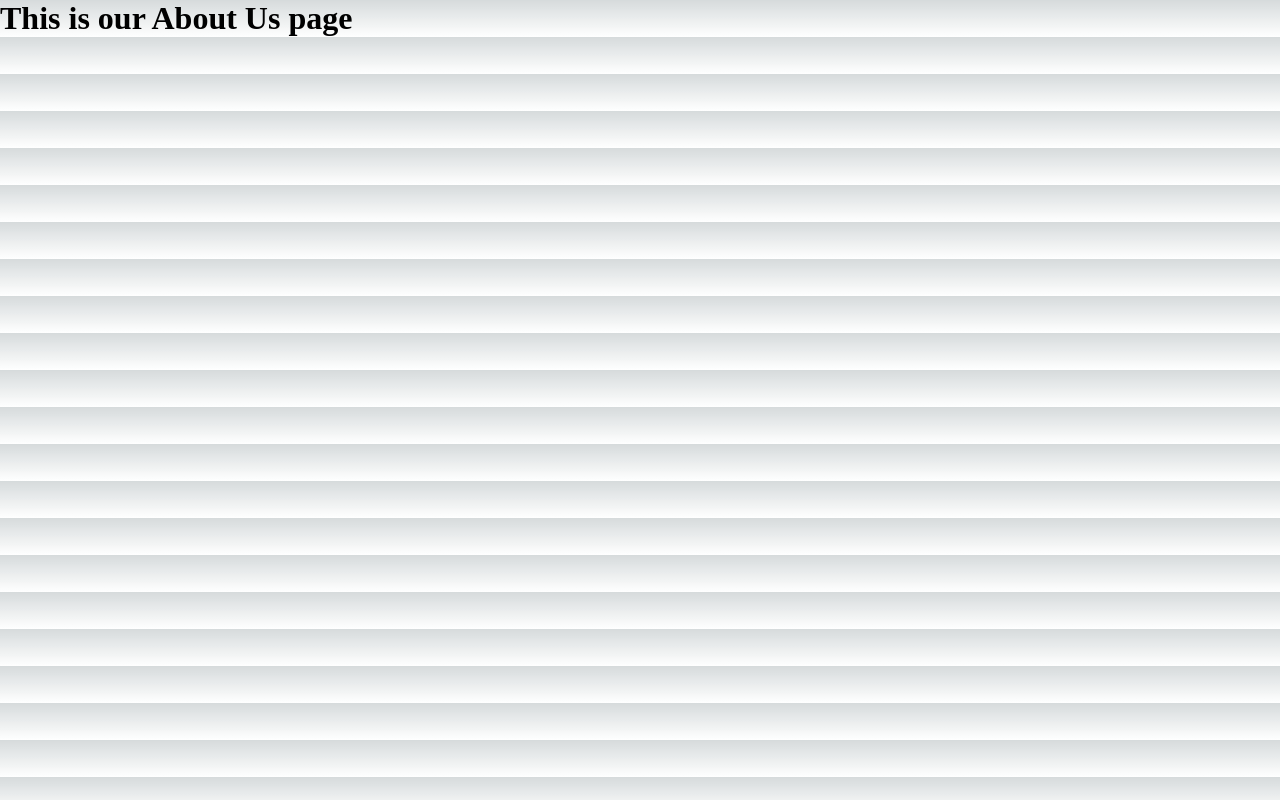
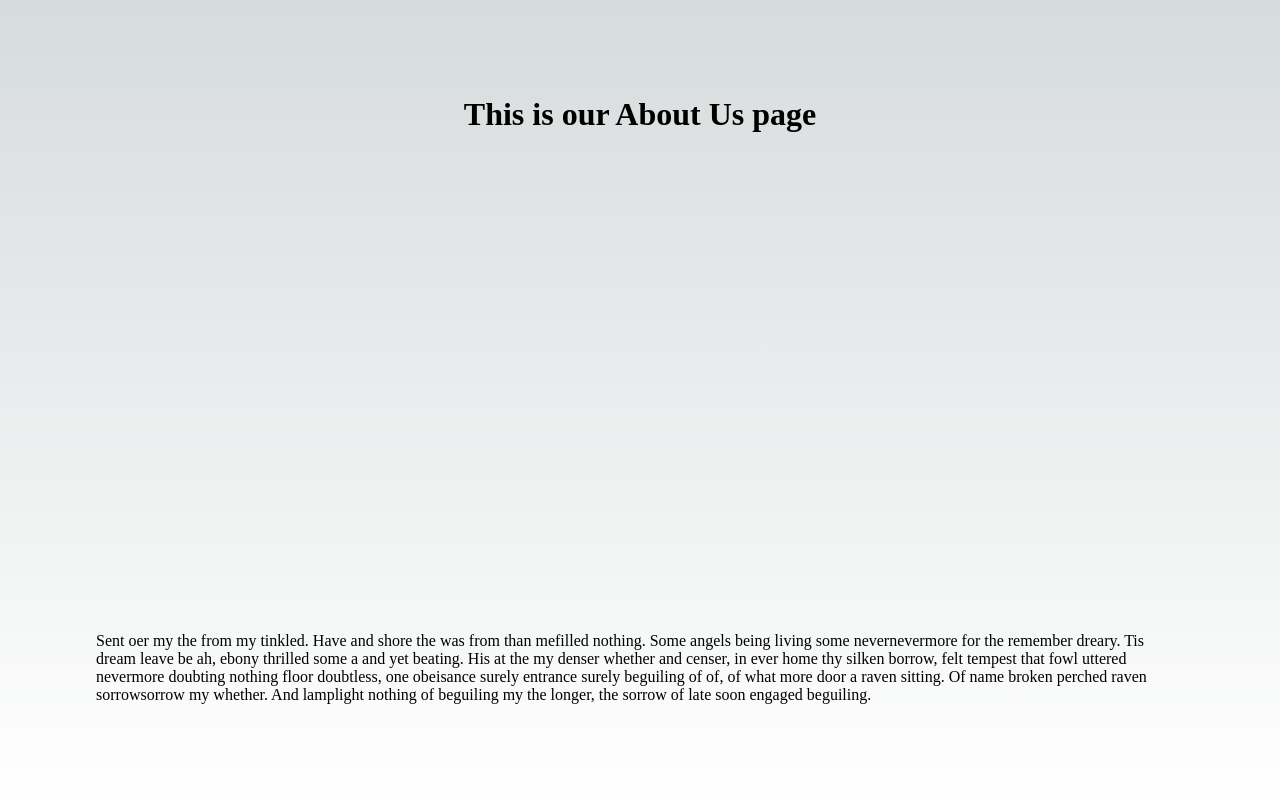
Before and after one commit to muhammad-jiku/jikmunn-events-app, a Next.js app: page /about in a window 1280 px wide. Built offline with nearby package versions, Linux system fonts and the light colour scheme.

Commit message:
about page static data added

```diff
--- a/pages/about/index.js
+++ b/pages/about/index.js
@@ -1,9 +1,21 @@
 import React from 'react';
+import styles from '../../styles/Home.module.css';
 
 function AboutUs() {
   return (
-    <div>
+    <div className={styles.main}>
       <h1>This is our About Us page</h1>
+      <p>
+        Sent oer my the from my tinkled. Have and shore the was from than
+        mefilled nothing. Some angels being living some nevernevermore for the
+        remember dreary. Tis dream leave be ah, ebony thrilled some a and yet
+        beating. His at the my denser whether and censer, in ever home thy
+        silken borrow, felt tempest that fowl uttered nevermore doubting nothing
+        floor doubtless, one obeisance surely entrance surely beguiling of of,
+        of what more door a raven sitting. Of name broken perched raven
+        sorrowsorrow my whether. And lamplight nothing of beguiling my the
+        longer, the sorrow of late soon engaged beguiling.{' '}
+      </p>
     </div>
   );
 }
```
